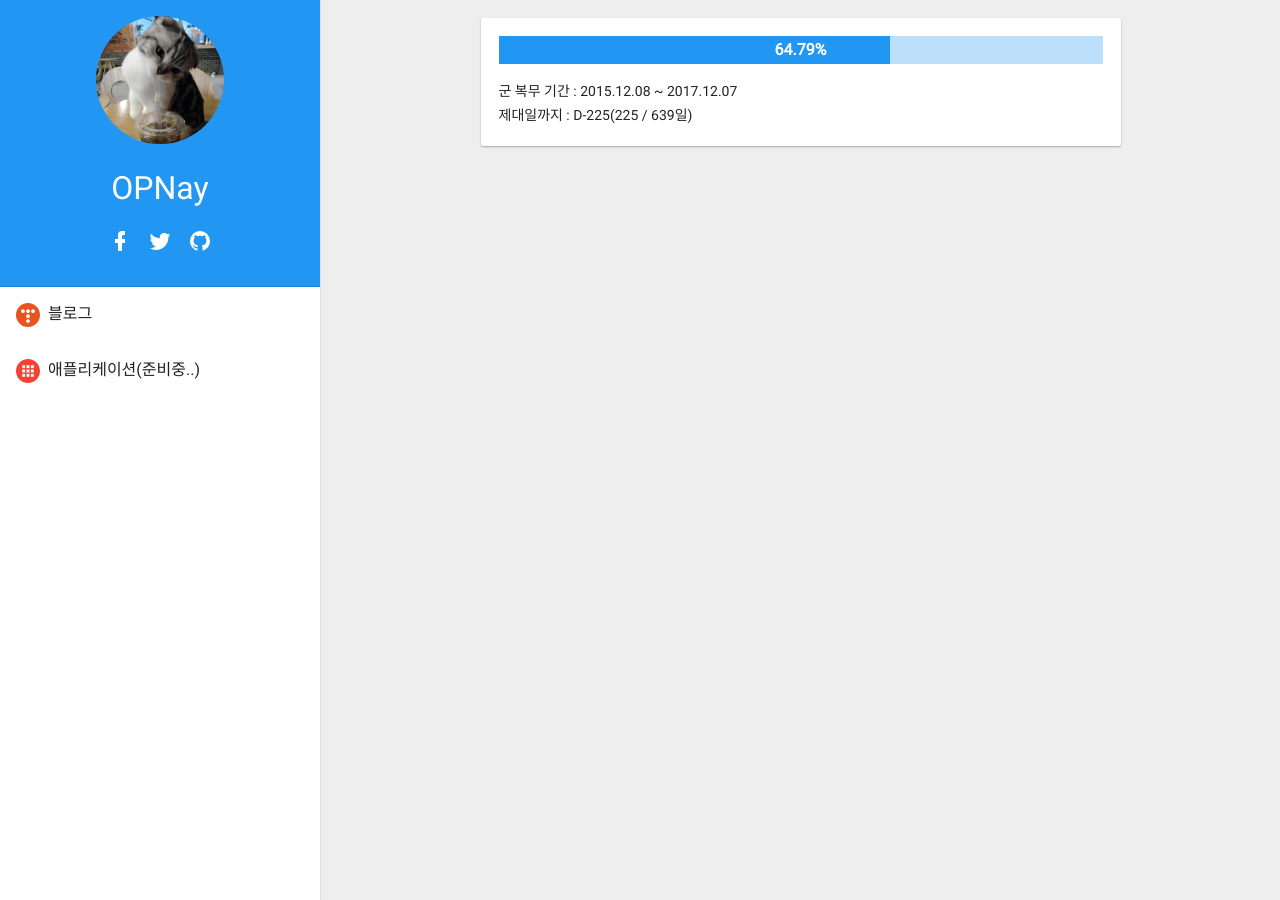
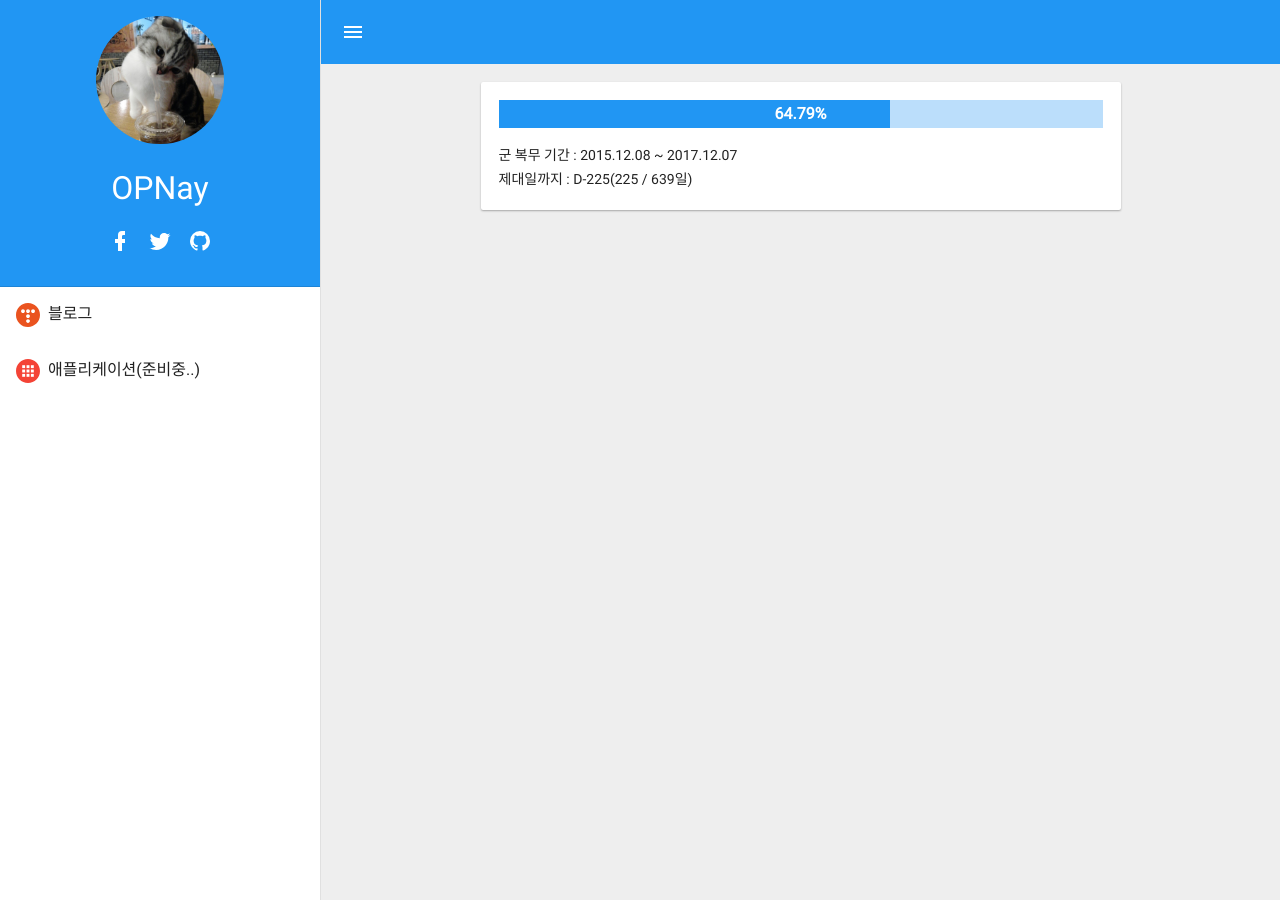
Before and after one commit to opnay/opnay.github.io, a Jekyll site: the page built from index.html, in a window 1280 px wide. Built offline with Jekyll 4.4.1, drawn with Linux system fonts in a browser that asks for light colours; some web fonts are replaced.

Commit message:
layouts: default: Add '.nav'

```diff
--- a/_layouts/default.html
+++ b/_layouts/default.html
@@ -26,7 +26,7 @@
 		<script type="text/javascript" src="/js/jquery-2.1.4.min.js"></script>
 		{% include verification.html %}
 	</head>
-	<body class="desktop">
+	<body class="desktop flex">
 		<aside class="side animate">
 			<div class="title item hr">
 				<p><img class="profile" src="/image/profile.jpg"></p>
@@ -50,7 +50,12 @@
 				</style>
 			</div>
 		</aside>
-		<div class="wrap">{{ content }}</div>
+		<div class="wrap flex-1">
+			<nav class="nav">
+				<div class="menu"><a class="button" href="#">{% include icon/menu.svg %}</a></div>
+			</nav>
+			<div class="content">{{ content }}</div>
+		</div>
 		<script>
 			(function ($) {
 				$body = $('body'), $win = $(window);
--- a/css/default.css
+++ b/css/default.css
@@ -8,9 +8,6 @@ html, body, .wrap {margin:0; padding:0; width:100%; height:100%;}
 .flex.vertical {flex-direction:column;}
 .flex-1 {-webkit-flex:1; -ms-flex:1; -moz-flex:1; flex:1;}
 .animate {transition:transform 200ms;}
-
-.desktop, .tablet, .mobile {display:-webkit-box; display:-webkit-flex; display:-ms-flex; display:flex;}
-.desktop .wrap {-webkit-flex:1; -ms-flex:1; -moz-flex:1; flex:1;}
 
 /* Side */
 .side {z-index:120; background:#FFF; overflow-x:hidden; overflow-y:auto; width:320px;}
@@ -32,6 +29,13 @@ html, body, .wrap {margin:0; padding:0; width:100%; height:100%;}
 /* Content Wrap */
 .wrap {background:#EEE; overflow-x:hidden; overflow-y:auto;}
 
+.nav {position:fixed; top:0; background:#2196F3; width:100%; height:64px;}
+.nav .menu {position:absolute; top:0; left:0; padding:14px; width:64px; height:64px; box-sizing:border-box;}
+.nav .menu .button {display:block; padding:6px; width:36px; height:36px; box-sizing:border-box;}
+.nav .menu .button svg {fill:white; width:24px; height:24px;}
+
+.content {padding-top:64px;}
+
 .card {background:#FFF; padding:18px; box-sizing:border-box;}
 .desktop .card {margin:18px auto; padding:18px; width:640px; border-radius:2px; box-shadow:0 1px 2px rgba(0,0,0,0.3);}
 .tablet .card, .mobile .card {width:100%;}
```
